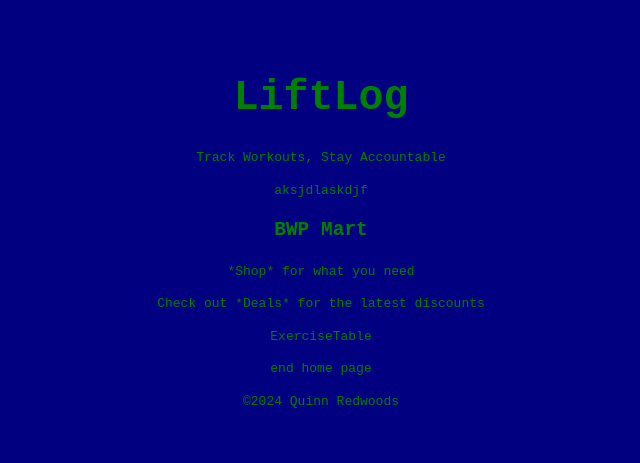
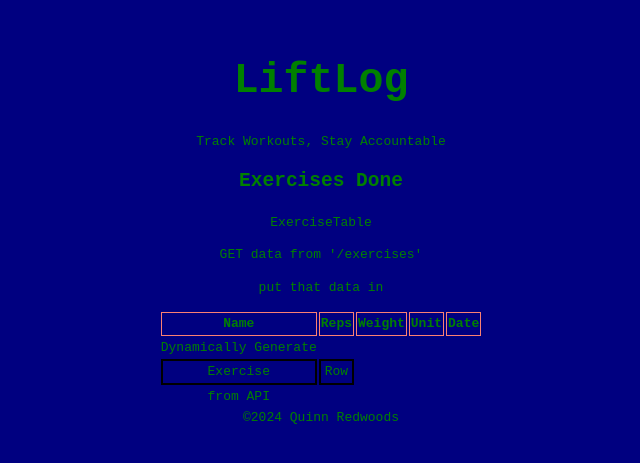
Before and after one commit to qredwoods/exercisetracker, a React (Vite) app in the folder redwoodq_react/: page / in a window 1280 px wide. Shown: the part 197-660 px from the top of the page, without its empty margins (319-959 px from the left). Built offline with nearby package versions, Linux system fonts and the light colour scheme.

Commit message:
outlines exerciserow and table

```diff
--- a/redwoodq_react/src/components/ExerciseRow.jsx
+++ b/redwoodq_react/src/components/ExerciseRow.jsx
@@ -2,7 +2,10 @@ import React from 'react'
 
 const ExerciseRow = () => {
   return (
-    <div>ExerciseRow</div>
+    <tr>
+      <td>Exercise</td>
+      <td>Row</td>
+    </tr>
   )
 }
 
--- a/redwoodq_react/src/components/ExerciseTable.jsx
+++ b/redwoodq_react/src/components/ExerciseTable.jsx
@@ -1,8 +1,25 @@
 import React from 'react'
+import ExerciseRow from './ExerciseRow'
 
 const ExerciseTable = () => {
   return (
-    <div>ExerciseTable</div>
+    <div>ExerciseTable
+      <p>GET data from '/exercises'</p>
+      <p>put that data in</p>
+      <table>
+        <thead>
+          <tr>
+            <th>Name</th>
+            <th>Reps</th>
+            <th>Weight</th>
+            <th>Unit</th>
+            <th>Date</th>
+          </tr>
+        </thead>
+        <tbody>
+          Dynamically Generate <ExerciseRow/> from API
+        </tbody>
+          </table></div>
   )
 }
 
--- a/redwoodq_react/src/pages/HomePage.jsx
+++ b/redwoodq_react/src/pages/HomePage.jsx
@@ -2,12 +2,9 @@ import ExerciseTable from '../components/ExerciseTable'
 
 function HomePage() {
   return (
-    <div><p>aksjdlaskdjf</p>
-    <h2>BWP Mart</h2>
-        <p>*Shop* for what you need</p>
-        <p>Check out *Deals* for the latest discounts</p>
+    <div>
+    <h2>Exercises Done</h2>
         <ExerciseTable/>
-        <p>end home page</p>
     </div>
   )
 }
```
